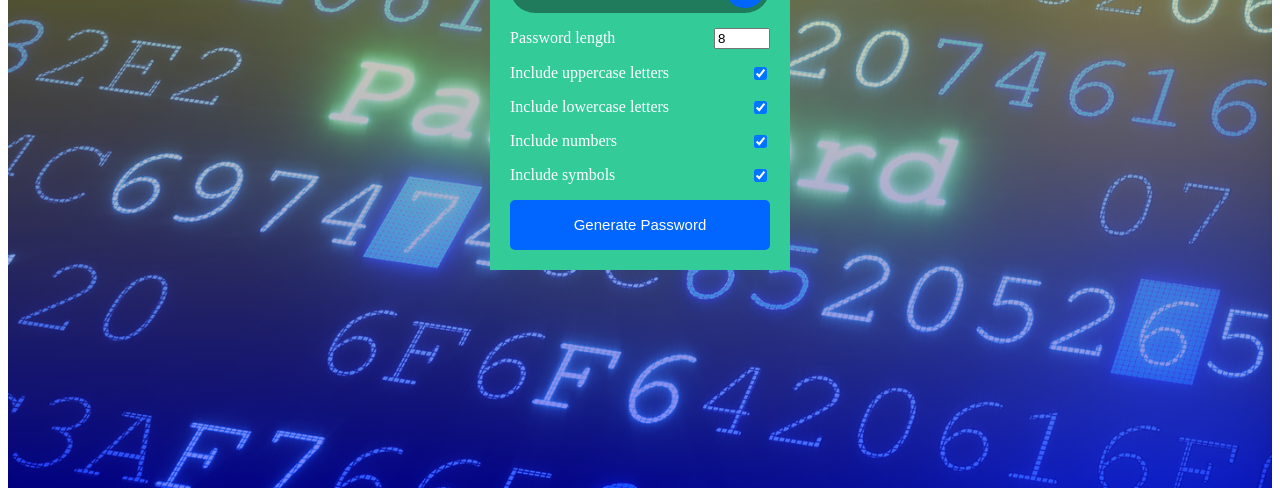
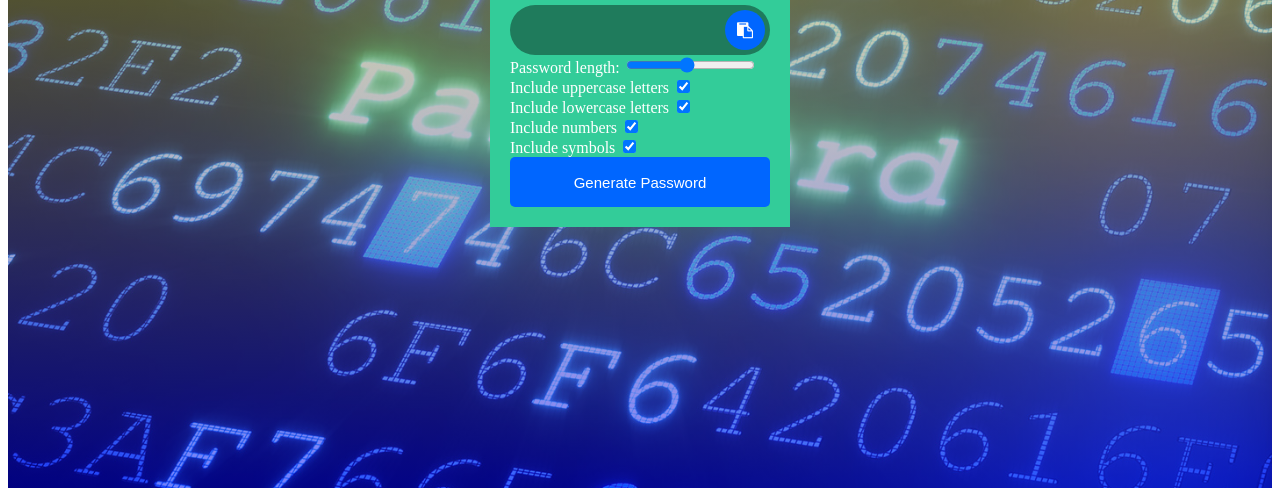
Before and after one commit to silentkiller2/Project-2, a plain HTML site: page index.html in a window 1280 px wide. Shown: the part 304-800 px from the top of the page. Drawn offline with Linux system fonts and the light colour scheme; files whose address does not match are found by name.

Commit message:
Update index.html

```diff
--- a/index.html
+++ b/index.html
@@ -2,6 +2,7 @@
     <head>
         <link rel="stylesheet" href="https://cdnjs.cloudflare.com/ajax/libs/font-awesome/4.7.0/css/font-awesome.min.css">
         <link rel="stylesheet" href="style.css">
+        <title>Password Generator</title>
     </head>
     <body>
         <div class="bgimg">
@@ -15,23 +16,23 @@
                         </button>
                     </div>
                     <div class="settings">
-                        <div class="setting">
-                            <label>Password length</label>
-                            <input type="number" id="length" min='8' max='20' value='8'>
+                        <div class="settinga">
+                            <label>Password length: <span id="lengthvalue"></span></label>
+                            <input type="range" class="myrange" id="length" min='4' max='80' value='40'>
                         </div>
-                        <div class="setting">
+                        <div class="settingb">
                             <label>Include uppercase letters</label>
                             <input type="checkbox" id="uppercase" name="chkbox" onclick="chk()" checked>
                         </div>
-                        <div class="setting">
+                        <div class="settingb">
                             <label>Include lowercase letters</label>
                             <input type="checkbox" id="lowercase" name="chkbox" onclick="chk()" checked>
                         </div>
-                        <div class="setting">
+                        <div class="settingb">
                             <label>Include numbers</label>
                             <input type="checkbox" id="numbers" name="chkbox" onclick="chk()" checked>
                         </div>
-                        <div class="setting">
+                        <div class="settingb">
                             <label>Include symbols</label>
                             <input type="checkbox" id="symbols" name="chkbox" onclick="chk()" checked>
                         </div>
```
